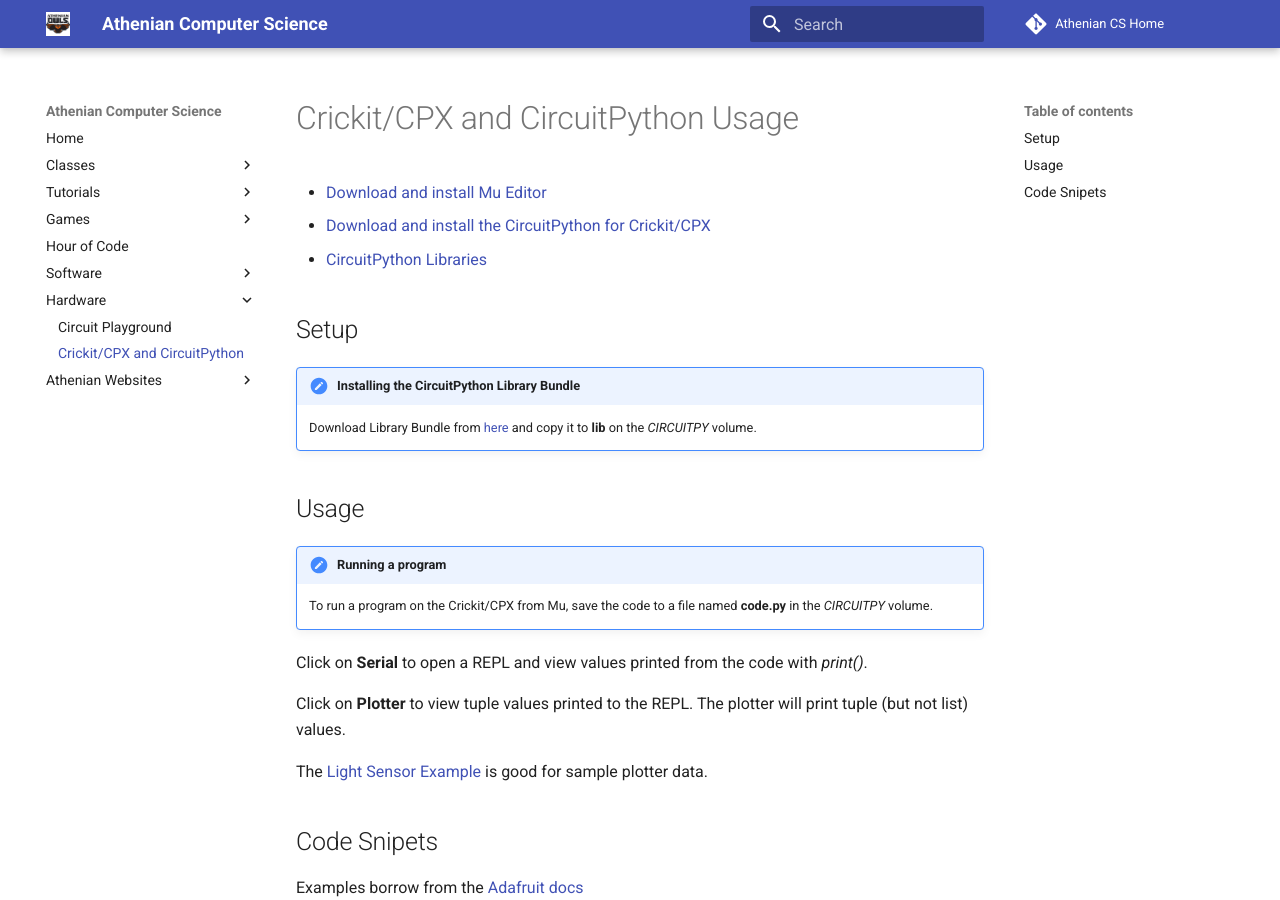
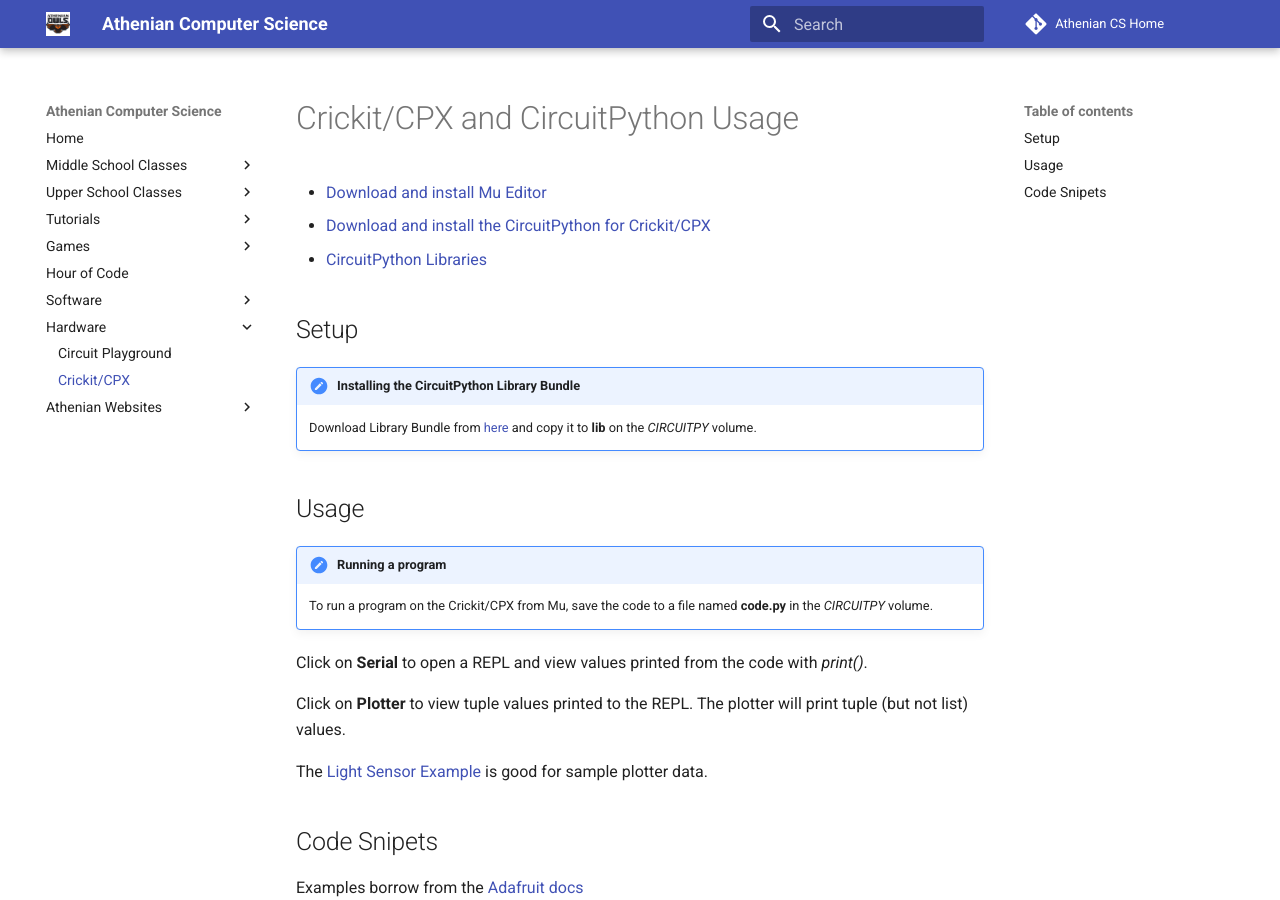
Before and after one commit to athenian-computational-thinking/athenian-cs-mkdocs, an MkDocs documentation site: the page built from docs/cricket.md, in a window 1280 px wide and 900 px high. Built offline with MkDocs 1.6.1 and Material for MkDocs 9.7.7, drawn with Linux system fonts in a browser that asks for light colours; comment, search, counter and statistics services are not loaded.

Commit message:
Update docs

```diff
--- a/mkdocs.yml
+++ b/mkdocs.yml
@@ -8,7 +8,9 @@ repo_name: 'Athenian CS Home'
 
 nav:
   - Home: index.md
-  - Classes:
+  - Middle School Classes:
+      - CoderZ: coderz.md
+  - Upper School Classes:
       - Computational Thinking: ct.md
       - Intro to CS: intro.md
       - APCS: apcs.md
@@ -21,12 +23,16 @@ nav:
       - CodinGame: codingame.md
   - Hour of Code: hoc.md
   - Software:
+      - IDEs:
+          - VSCode: https://code.visualstudio.com/download
+          - IntelliJ: https://www.jetbrains.com/idea/download/
+          - PyCharm: https://www.jetbrains.com/pycharm/download
       - Jupyter Notebooks: jupyter.md
       - Jupyter Options: jupyter-options.md
       - MkDocs: mkdocs.md
   - Hardware:
       - Circuit Playground: cpx.md
-      - Crickit/CPX and CircuitPython: cricket.md
+      - Crickit/CPX: cricket.md
   - Athenian Websites:
       - Programming Tutorials: https://github.com/athenian-programming
       - Athenian FLL: https://www.athenian-fll.org
```
Also changed, not shown: docs/coderz.md (added, +3 -0 lines).
